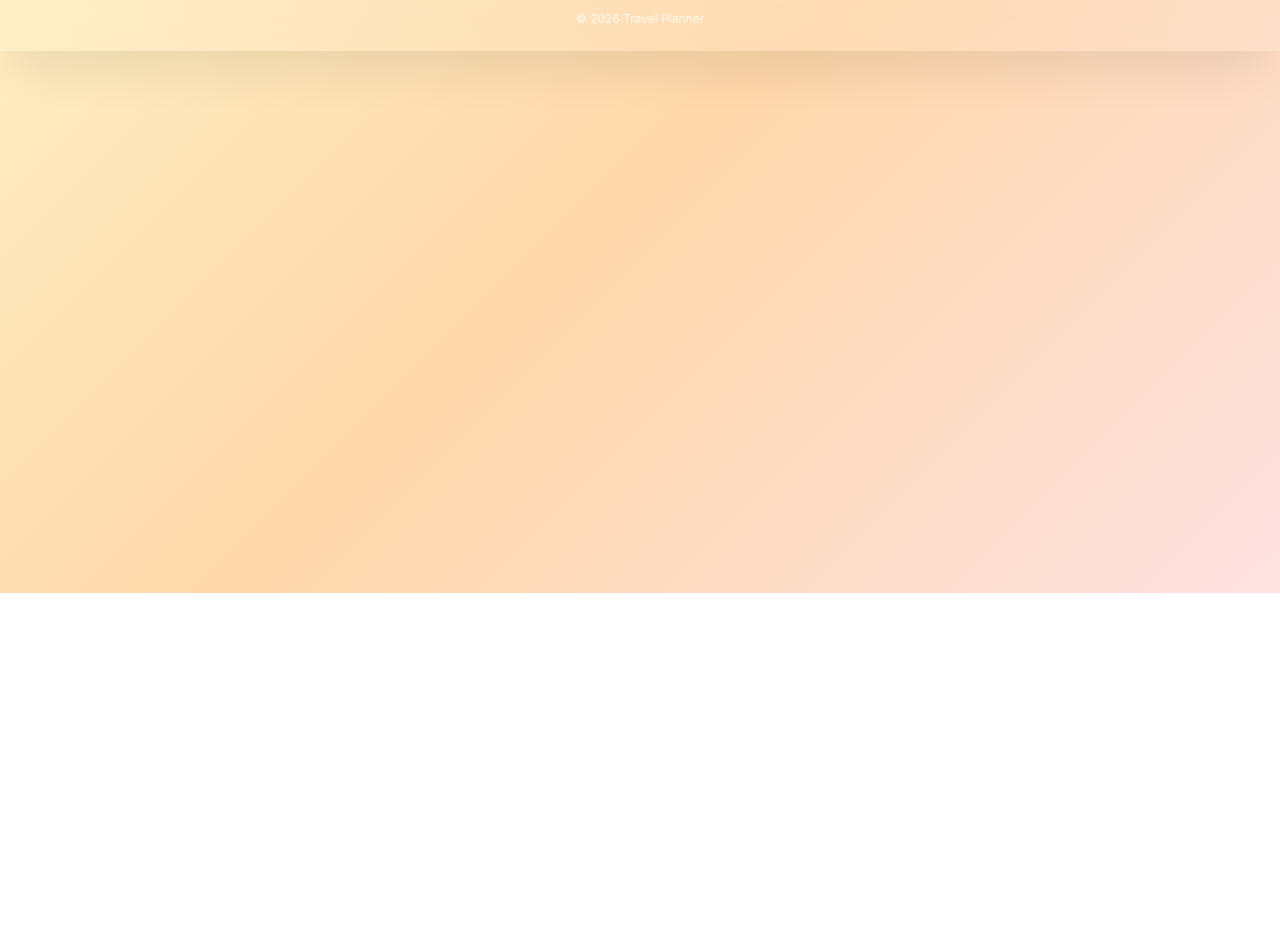
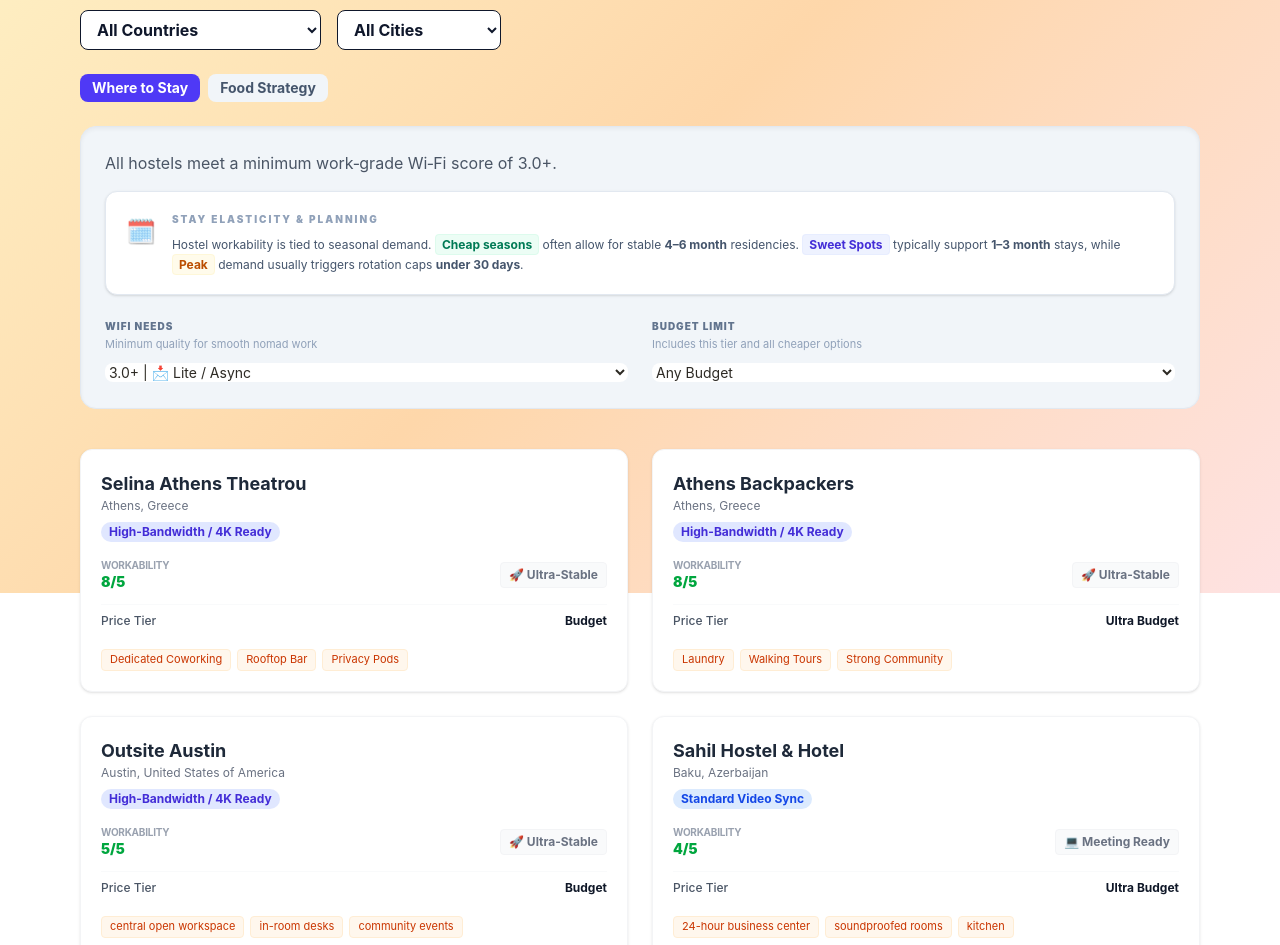
Before and after one commit to wgrea/EchoGlaze, a SvelteKit app: page /accommodation in a window 1280 px wide. Shown: the part 207-1152 px from the top of the page. Before the commit the page ends 800 px from the top, so only its background shows below. Built offline with nearby package versions, Linux system fonts and the light colour scheme.

Commit message:
Add files via upload

```diff
--- a/src/routes/accommodation/+page.svelte
+++ b/src/routes/accommodation/+page.svelte
@@ -10,6 +10,7 @@
   import FoodStrategyCard from '$lib/components/accommodation/FoodStrategyCard.svelte';
   import GlobalLocationSelector from '$lib/components/layout/GlobalLocationSelector.svelte';
   import { selectedCountryId, selectedCityId } from '$lib/stores/location';
+
 
   // 1. Data State
   let stayOptions: any[] = [];
@@ -25,37 +26,30 @@
     socialTone: 'all'
   };
 
-  // Logic: If a city is selected (even from another page),
-  // auto-sync the country store so the filter doesn't break.
-// ONLY sync country if we are NOT in the middle of a country change
+  // 2. THE MASTER CONTROLLER (Replaces all other $: blocks)
   $: {
-    if (cities.length > 0 && $selectedCityId !== 'all') {
+    if (cities.length > 0 && stayOptions.length > 0) {
       const cityObj = cities.find(c => c.id === $selectedCityId);
 
-      // Safety: Only force the country to match the city if the city
-      // actually belongs to a country. If we just switched to Spain
-      // and Medellin is still there, this should NOT fire.
-      if (cityObj && cityObj.countryId === $selectedCountryId) {
-        // City and Country match, all good.
-      } else if (cityObj && $selectedCountryId === 'all') {
-        // Only auto-select country if no country is currently picked
+      // A. Bottom-Up Sync: If city is selected but doesn't match country, sync country
+      if ($selectedCityId !== 'all' && cityObj && cityObj.countryId !== $selectedCountryId) {
         selectedCountryId.set(cityObj.countryId);
       }
+
+      // B. Top-Down Reset: If country changed and current city doesn't belong, wipe city
+      if ($selectedCountryId !== 'all' && $selectedCityId !== 'all' && cityObj) {
+        if (cityObj.countryId !== $selectedCountryId) {
+          selectedCityId.set('all');
         }
       }
 
-  // 3. The Master Filter Trigger
-  // This block watches the data array AND the stores.
-  // It will re-fire as soon as stayOptions is populated.
-  $: {
-    if (stayOptions.length > 0) {
-      // Accessing these values makes the block reactive to them
-      $selectedCountryId;
-      $selectedCityId;
-      filters;
+      // C. Trigger Filter
       applyFilters();
     }
   }
+
+  // 3. Simple Helper
+  $: selectedCity = cities.find(c => c.id === $selectedCityId) || null;
 
   onMount(async () => {
     try {
@@ -64,54 +58,15 @@
         loadCities(),
         loadCountries()
       ]);
-
       stayOptions = optionsData;
       cities = citiesData;
       countries = countriesData;
-
-      // Note: The $: block above will handle the filtering once stayOptions is set
     } catch (error) {
       console.error("Failed to fetch accommodation data:", error);
     }
   });
 
-// 2. Reactive Helpers
-  $: selectedCity = cities.find(c => c.id === $selectedCityId) || null;
-
-// 1. Monitor Country changes to reset City
-  // This is the "Reset Switch" that prevents the sticky-city bug.
-  $: if ($selectedCountryId) {
-    // If the country changes, we check if the current city still belongs to it.
-    if ($selectedCityId !== 'all' && cities.length > 0) {
-      const cityObj = cities.find(c => c.id === $selectedCityId);
-      if (!cityObj || cityObj.countryId !== $selectedCountryId) {
-        // Force reset to 'all' so the filter doesn't get stuck searching for
-        // a city that isn't in the new country.
-        selectedCityId.set('all');
-      }
-    }
-  }
-
-// Remove all previous $: blocks and replace with this:
-// Replace your existing $: blocks with this single one:
-$: {
-  if (cities.length > 0 && stayOptions.length > 0) {
-    const cityObj = cities.find(c => c.id === $selectedCityId);
-
-    // Bottom-Up Sync:
-    // If a city is somehow selected (like from a saved state or link),
-    // make sure the country dropdown matches it.
-    if ($selectedCityId !== 'all' && cityObj && $selectedCountryId !== cityObj.countryId) {
-       selectedCountryId.set(cityObj.countryId);
-    }
-
-    // Always run the filter engine whenever these values change
-    applyFilters();
-  }
-}
-
   function applyFilters() {
-  // Normalize selections
     const countrySel = ($selectedCountryId || "all").toLowerCase();
     const citySel = ($selectedCityId || "all").toLowerCase();
 
@@ -119,19 +74,69 @@
       const optCountryId = (opt.city?.countryId || opt.countryId || "").toLowerCase();
       const optCityId = (opt.cityId || "").toLowerCase();
 
-    // 1. Country Match
       if (countrySel !== 'all' && optCountryId !== countrySel) return false;
-
-    // 2. City Match
       if (citySel !== 'all' && optCityId !== citySel) return false;
-
-    // 3. Attribute Filters
       if (filters.type !== 'all' && opt.type !== filters.type) return false;
       if ((opt.wifiScore ?? 0) < filters.wifiMin) return false;
 
       return true;
     });
   }
+</script>
 
+<div class="max-w-6xl mx-auto px-4 py-8 flex flex-col lg:flex-row gap-8">
+  <div class="flex-1">
+    <h1 class="text-3xl font-bold text-gray-900 mb-2">🏠 Accommodation Finder</h1>
 
-</script>
+    <div class="mt-6 mb-6">
+      <p class="text-sm font-medium mb-2 text-slate-500">Global Location</p>
+      <!-- This component handles the $selectedCountryId and $selectedCityId internally -->
+      <GlobalLocationSelector level="city" />
+    </div>
+
+    <div class="flex gap-2 mb-6">
+      <button
+        class="px-3 py-1 rounded-lg text-sm font-bold
+          {mode === 'stay' ? 'bg-indigo-600 text-white' : 'bg-slate-100 text-slate-600'}"
+        on:click={() => (mode = 'stay')}
+      >
+        Where to Stay
+      </button>
+
+      <button
+        class="px-3 py-1 rounded-lg text-sm font-bold
+          {mode === 'food' ? 'bg-indigo-600 text-white' : 'bg-slate-100 text-slate-600'}"
+        on:click={() => (mode = 'food')}
+      >
+        Food Strategy
+      </button>
+    </div>
+
+    {#if mode === 'stay'}
+      <FilterBar bind:filters on:change={applyFilters} />
+
+      <div class="grid md:grid-cols-2 gap-6 mt-8">
+        {#each filteredOptions as option}
+          <StayOptionCard {option} />
+        {/each}
+        {#if filteredOptions.length === 0}
+          <div class="col-span-full py-12 text-center text-slate-400 italic">
+            No stays match the current filters.
+          </div>
+        {/if}
+      </div>
+    {:else if mode === 'food'}
+      <div class="space-y-6">
+        {#if selectedCity?.foodStrategy}
+          <FoodStrategyCard strategy={selectedCity.foodStrategy} />
+        {:else}
+          <div class="p-6 bg-orange-50 rounded-xl border border-orange-100 text-center">
+            <p class="text-xs text-orange-800">
+              Select a specific city to see its food strategy.
+            </p>
+          </div>
+        {/if}
+      </div>
+    {/if}
+  </div>
+</div>
--- a/src/routes/resonance/+page.svelte
+++ b/src/routes/resonance/+page.svelte
@@ -12,30 +12,40 @@
     let level: 'country' | 'city' = 'country';
     let selectedSignals: string[] = [];
 
-    // 1. Initialize default country if needed
+    // 1. DECLARE variables that will be set reactively
+    let filteredCities: any[] = [];
+    let rawActiveItem: any = null;
+
+    // 2. Initialize default country
     $: if (countries.length > 0 && (!$selectedCountryId || $selectedCountryId === 'all')) {
         selectedCountryId.set(countries[0].id);
     }
 
-    // 2. Filter Cities (Handle "all" vs specific country)
-    $: filteredCities = ($selectedCountryId === 'all')
-        ? allCities
-        : allCities.filter(c => c.countryId === $selectedCountryId);
+    // 3. Consolidated Reactive Block for "Single Source of Truth"
+    $: {
+        // Step A: Filter
+        const currentFiltered = ($selectedCountryId === 'all')
+            ? allCities
+            : allCities.filter(c => c.countryId === $selectedCountryId);
 
-    // 3. Auto-select city ONLY if the current selection is invalid for the new filter
-    $: if (filteredCities.length > 0) {
-        const isCityInList = filteredCities.some(c => c.id === $selectedCityId);
-        if (!isCityInList) {
-            selectedCityId.set(filteredCities[0].id);
+        // Step B: Validate city selection
+        if (currentFiltered.length > 0) {
+            const isValid = currentFiltered.some(c => c.id === $selectedCityId);
+            if (!isValid) {
+                selectedCityId.set(currentFiltered[0].id);
+            }
         }
+
+        // Step C: Assign to declared variables
+        filteredCities = currentFiltered;
+
+        // Step D: Resolve Active Item
+        rawActiveItem = level === 'country'
+            ? countries.find(c => c.id === $selectedCountryId)
+            : (currentFiltered.find(c => c.id === $selectedCityId) || currentFiltered[0]);
     }
 
-    // 4. Derived Active Item
-    $: rawActiveItem = level === 'country'
-        ? countries.find(c => c.id === $selectedCountryId)
-        : (filteredCities.find(c => c.id === $selectedCityId) || filteredCities[0]);
-
-    // 6. TRANSFORM for UI
+    // 4. Transform for UI remains the same
     $: displayData = rawActiveItem ? {
         name: rawActiveItem.name,
         signals: signalsToArray(rawActiveItem.resonanceSignals),
```
Also changed, not shown: src/routes/logistics/+page.svelte (line endings or trailing spaces), src/routes/packing/+page.svelte (line endings or trailing spaces). Lines whose indentation alone changed are shown as unchanged.
